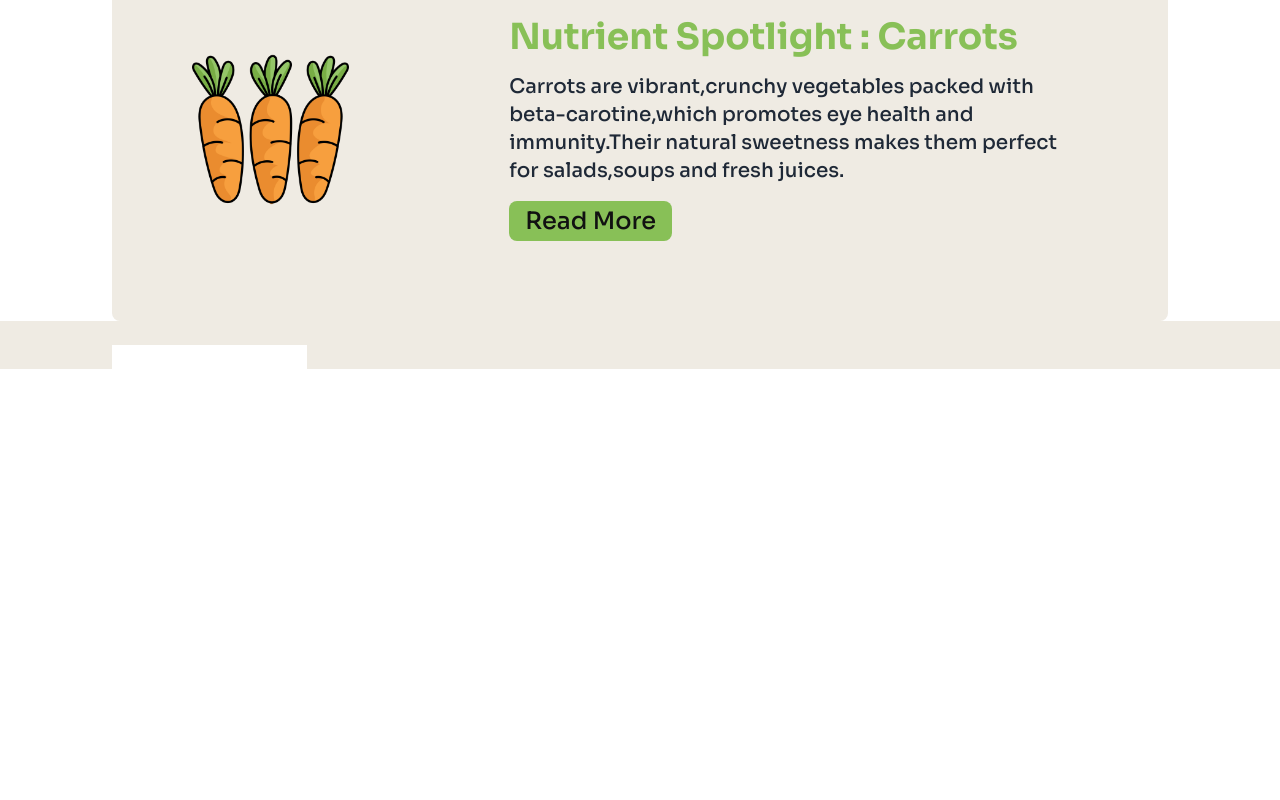
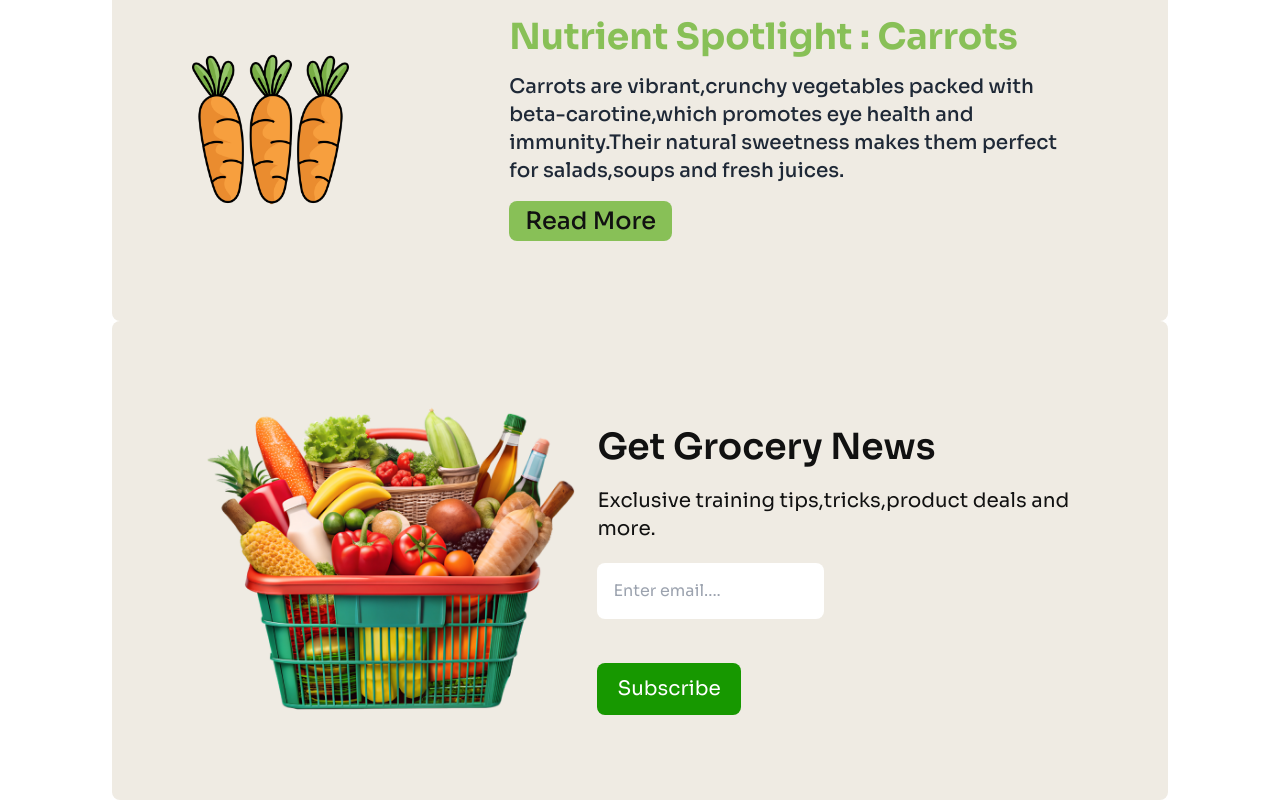
Before and after one commit to JerinOnTheXplore/fresh-harvest, a plain HTML site: page index.html in a window 1280 px wide. Shown: the part 3319-4119 px from the top of the page. Before the commit the page ends 3688 px from the top, so only its background shows below. Drawn offline with nearby package versions, Linux system fonts and the light colour scheme.

Commit message:
added grocery news section and made it responsive

```diff
--- a/index.html
+++ b/index.html
@@ -37,7 +37,8 @@
         <!-- navbar -->
       <nav class="lg:mt-10  max-sm:pt-6 md:mt-10 ">
          <div class="flex items-center justify-between ">
-            <div><img class="w-full" src="c2-assets/logo-header.png" alt=""></div>
+            <div class="max-sm:hidden"><img class="w-full" src="c2-assets/logo-header.png" alt=""></div>
+            <div class="max-sm:inline md:hidden lg:hidden"><img class="w-full" src="c2-assets/leaf.png" alt=""></div>
               <div>
                 <ul class="md:flex lg:flex items-center text-center max-sm:hidden md:gap-20">
                     <li class="font-normal text-xl text-[#111111]"><a href="">Product</a></li>
@@ -223,19 +224,19 @@
           </div>
         </section>
         <!-- grocery news section -->
-         <section class="bg-[#EFEBE3] lg:px-28 md:px-24 max-sm:px-14 ">
+         <section class="lg:px-28 md:px-24 max-sm:px-14 ">
             <!-- image and news content -->
-             <div>
+             <div class="bg-[#EFEBE3] md:flex lg:flex md:justify-between lg:justify-between md:items-center lg:items-center rounded-lg md:p-20 max-sm:p-14">
               <!-- image content -->
                <div>
-                <img src="" alt="">
+                <img src="c2-assets/vegetable-busket.png" alt="">
                </div>
                <!-- news content -->
                <div>
-                <h2></h2>
-                <p></p><br>
-                <input type="email" name="" id="">
-                <button></button>
+                <h2 class="font-semibold text-4xl md:text-[#111111] max-sm:text-[#179800] mt-5">Get Grocery News</h2>
+                <p class="font-normal text-xl text-[#111111] mt-5 max-sm:text-center">Exclusive training tips,tricks,product deals and more.</p>
+                <div class="max-sm:text-center"><input class="mt-5 p-4 rounded-lg" type="email" name="" id="" placeholder="Enter email...."></div><br>
+                <div class="max-sm:text-center"><button class="bg-[#179800] rounded-lg text-[#FFFFFF] text-xl font-normal md:px-5 md:py-3 max-sm:px-3 max-sm:py-1 mt-5">Subscribe</button></div>
                </div>
              </div>
          </section>
```
Also changed, not shown: c2-assets/cauliflower.png (deleted), c2-assets/leaf.png (added), c2-assets/tangerine.png (deleted), tangerine.png (deleted).
